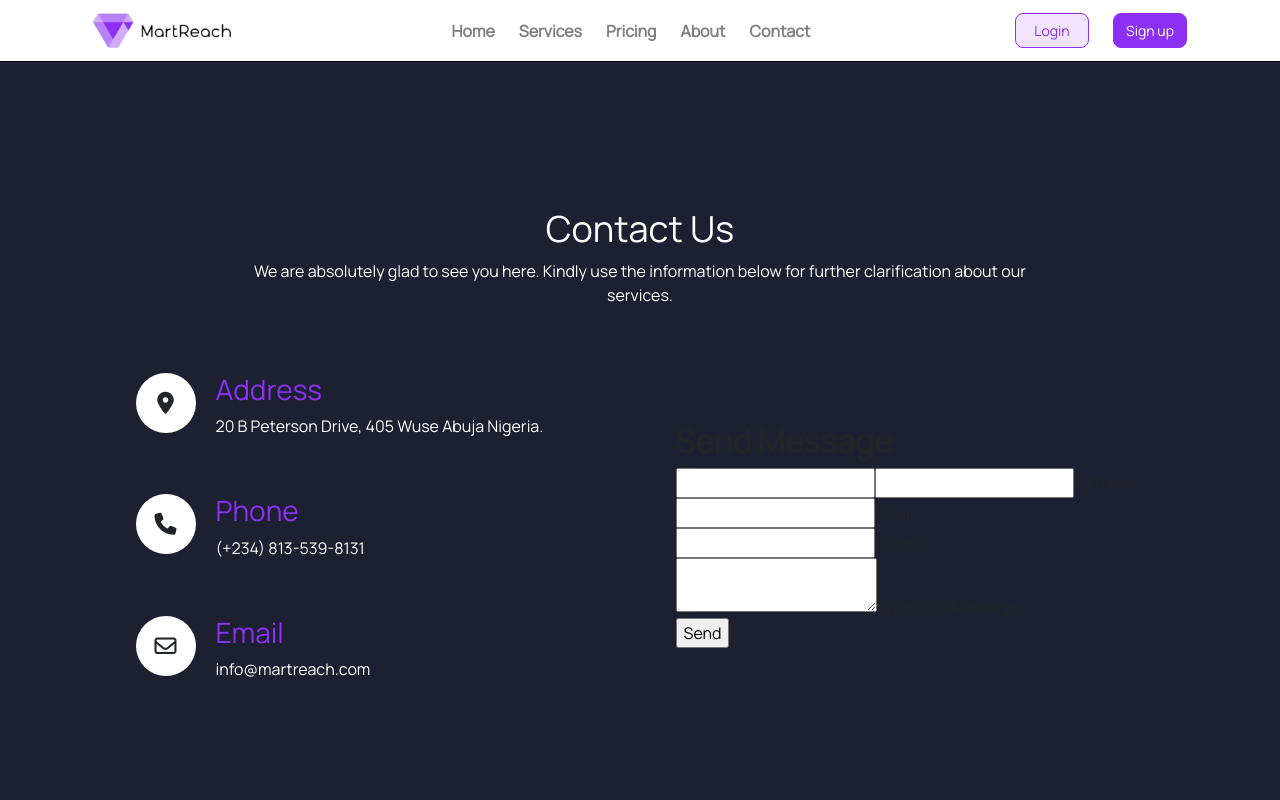
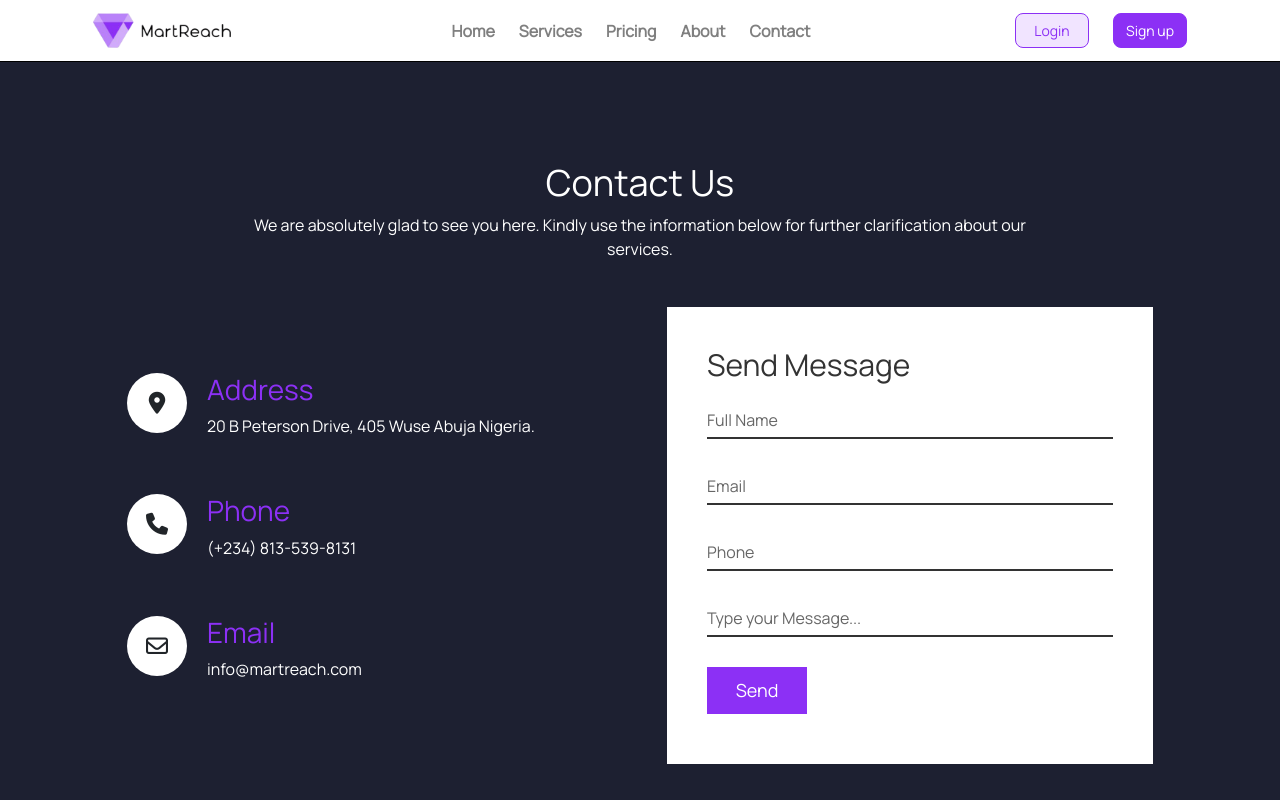
Before and after one commit to eonyedikachi/digital-marketing-tool-react, a React (Create React App) app: page /#/contact in a window 1280 px wide. Shown: the top 800 px of the page. Built offline with nearby package versions, Linux system fonts and the light colour scheme.

Commit message:
correct mis-alignment

```diff
--- a/src/component/Contactt.css
+++ b/src/component/Contactt.css
@@ -33,6 +33,52 @@
     display: flex;
     flex-direction: column;
   }
+  .contactForm {
+    width: 45%;
+    padding: 40px;
+    background: #fff;
+  }
+  .contactForm h2 {
+    font-size: 30px;
+    color: #333;
+    font-weight: 500!important;
+  }
+
+  .contactForm .inputBox {
+    position: relative;
+    width: 100%;
+    margin-top: 10px;
+  }
+  .contactForm .inputBox input,
+.contactForm .inputBox textarea {
+  width: 100%;
+  padding: 5px 0;
+  font-size: 16px;
+  margin: 10px 0;
+  border: none;
+  border-bottom: 2px solid #333;
+  outline: none;
+  resize: none;
+}
+.contactForm .inputBox span {
+  position: absolute;
+  left: 0;
+  padding: 5px 0;
+  font-size: 16px;
+  margin: 10px 0;
+  pointer-events: none;
+  transition: 0.5s;
+  color: #666;
+}
+.contactForm .inputBox input[type="submit"] {
+  width: 100px;
+  background:  #8C30F5;
+  color: #fff;
+  border: none;
+  cursor: pointer;
+  padding: 10px;
+  font-size: 18px;
+}
   @media (max-width: 991px) {
     .contact {
       padding: 20px;
--- a/src/component/Contactt.js
+++ b/src/component/Contactt.js
@@ -43,19 +43,27 @@ import FormField from './FormField'
             type="text"
             name="name"
             required="required"/>
-            <input    />
             <span>Full Name</span>
           </div>
           <div className="inputBox">
-            <input type="text" name="" required="required" />
+          <FormField
+            type="text"
+            name="name"
+            required="required"/>
             <span>Email</span>
           </div>
           <div className="inputBox">
-            <input type="text" name="" required="required" />
+          <FormField
+            type="text"
+            name="name"
+            required="required"/>
             <span>Phone</span>
           </div>
           <div className="inputBox">
-            <textarea required="required"></textarea>
+          <FormField
+            type="text"
+            name="name"
+            required="required"/>
             <span>Type your Message...</span>
           </div>
           <div className="inputBox">
--- a/src/component/Services.css
+++ b/src/component/Services.css
@@ -3,13 +3,14 @@
   }
   .s-heading h1 {
     text-align: center;
+
   }
   .s-heading h1 {
     color: #8c30f5;
     font-size: 3rem;
     font-weight: 400;
     letter-spacing: 1px;
-    margin: 0px;
+    margin-top: 2%;
   }
   .s-heading p {
     color: rgba(87, 105, 117, 0.6);
--- a/src/component/Services/Container.js
+++ b/src/component/Services/Container.js
@@ -17,11 +17,11 @@ import './Container.css';
           <Servicecontainer
           image={img1}
           service='Brand Boostings and Brand Awareness'
-          servicedetails='We provide brand boosting tools to our registered customers.'/>
+          servicedetails='We provide brand boosting tools like our digital campaign feature to our registered users to help grow their Audience.'/>
           <Servicecontainer
-          image={img3}
-          service='SEO Analytics'
-          servicedetails=' Have a good track of your ROI by using some analytical tools embedded on your business.'/>
+          image='https://99designs-blog.imgix.net/blog/wp-content/uploads/2020/05/What_is_digital_design_jpg_4vA_K_bM-700x410.jpg?auto=format&q=60&fit=max&w=930'
+          service='Template Editors'
+          servicedetails='We provide dynamic and user friendly template editors to help produce appealing and compeling designs '/>
        </div>
     )
 }
--- a/src/component/pricing/pricing2.js
+++ b/src/component/pricing/pricing2.js
@@ -16,7 +16,6 @@ import Pricingbtn from './pricingbtn'
        {<React.Fragment>
         <p><i className="fas circleicon fa-check-circle"></i> Create email template</p>
        <p><i className="fas circleicon fa-check-circle"></i> Create business landing page</p>
-       <p><i className="fas circleicon fa-check-circle"></i> Delivery optimization tool</p>
        <p><i className="fas circleicon fa-check-circle"></i> Dynamic template editor </p>
        <p><i className="fas circleicon fa-check-circle"></i> Sticky notes </p>
        </React.Fragment>
@@ -35,12 +34,13 @@ import Pricingbtn from './pricingbtn'
        {<React.Fragment>
         <p><i className="fas circleicon fa-check-circle"></i> Create email template</p>
             <p><i className="fas circleicon fa-check-circle"></i> Create business landing page</p>
-            <p><i className="fas circleicon fa-check-circle"></i> Delivery optimization tool</p>
             <p><i className="fas circleicon fa-check-circle"></i> Dynamic template editor </p>
+            <p><i className="fas circleicon fa-check-circle"></i> Sticky notes </p>
             <p><i className="fas circleicon fa-check-circle"></i> Chat support</p>
-            <p><i className="fas circleicon fa-check-circle"></i>Create campaign </p>
+            <p><i className="fas circleicon fa-check-circle"></i>Create digital product campaign </p>
             <p><i className="fas circleicon fa-check-circle"></i>Prioritized support</p>
             <p><i className="fas circleicon fa-check-circle"></i>Phone chat</p>
+            <p><i className="fas circleicon fa-check-circle"></i> Sticky notes </p>
             <p><i className="fas circleicon fa-check-circle"></i>Form builder feature</p>
 
        </React.Fragment>
```
Also changed, not shown: 1 other file (tests, documents, lock files or other folders).
